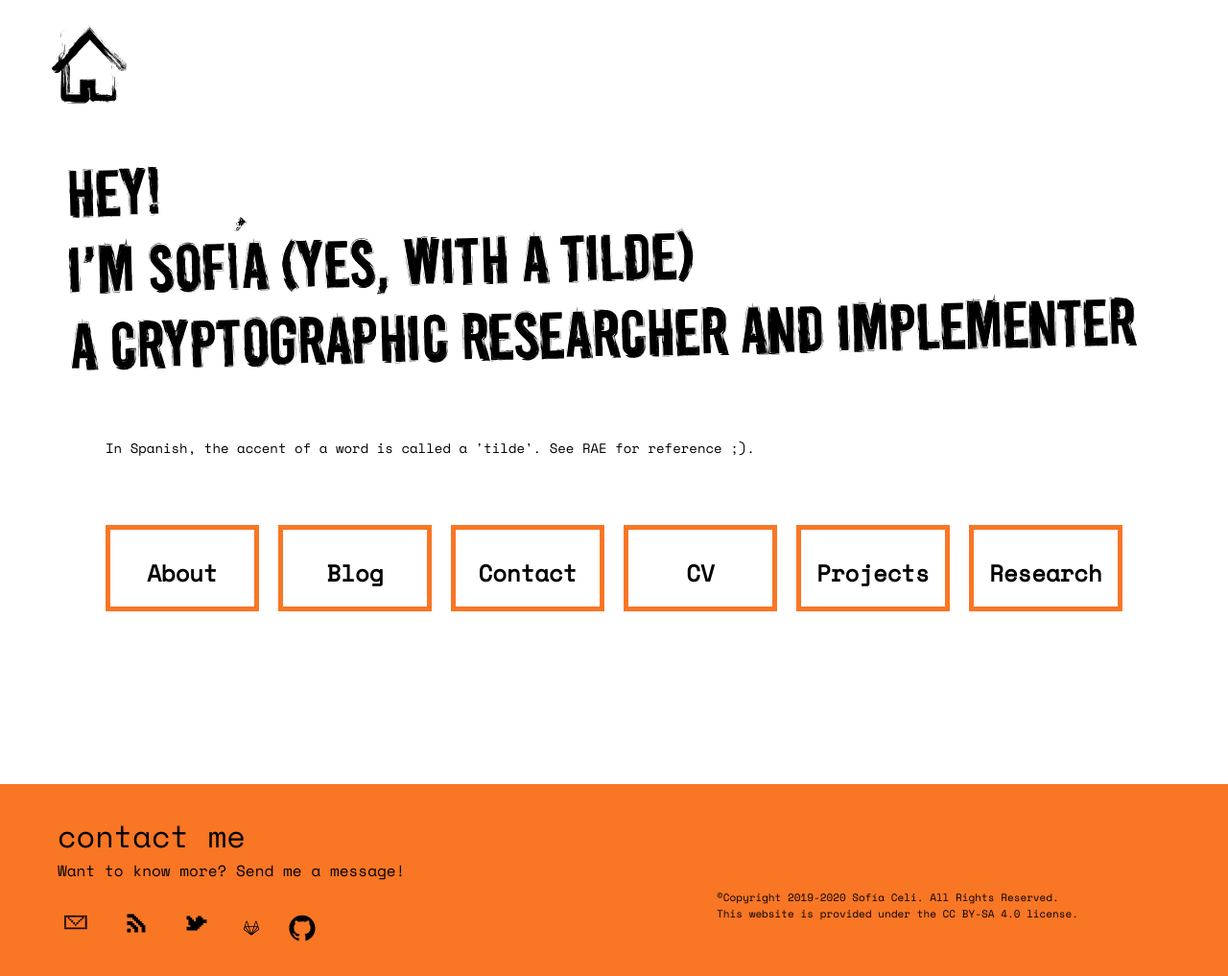
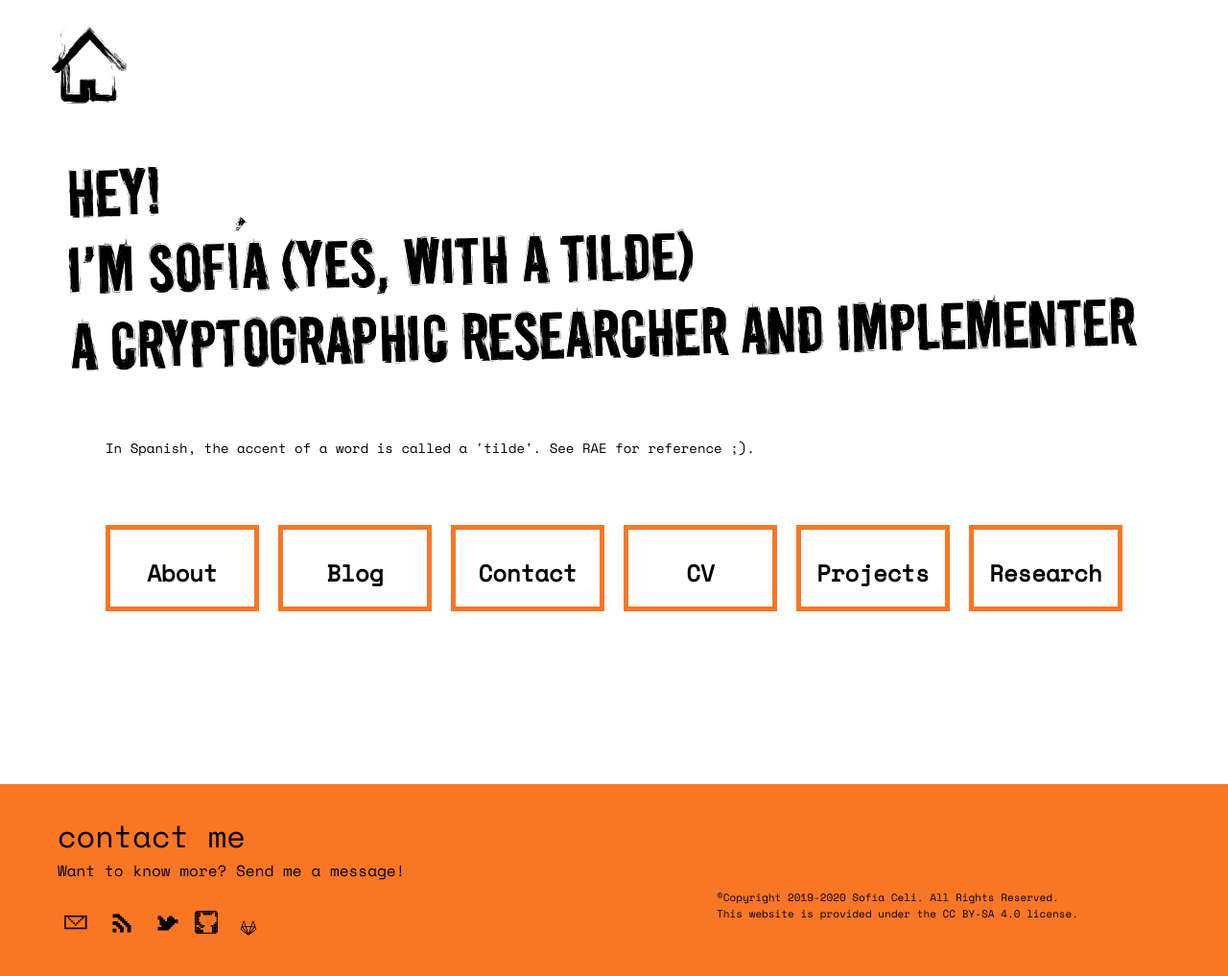
Before and after one commit to claucece/claucece.github.io, a Jekyll site: the page built from index.html, in a window 1280 px wide and 1017 px high. Shown: the whole window at 96% size. Built offline with Jekyll 4.4.1, drawn with Linux system fonts in a browser that asks for light colours.

Commit message:
Another 8-bit logo

```diff
--- a/_includes/footer.html
+++ b/_includes/footer.html
@@ -91,18 +91,14 @@
                 </svg>
               </span>
             </a>
+            <a class="footer-link" href="https://github.com/claucece" target="_blank" title="Check out my repos in Github">
+              <i class="nes-icon github"></i>
+            </a>
             <a class="footer-link" href="https://gitlab.com/cherenkov_d" target="_blank" title="Check out my repos in Gitlab">
               <span class="icon-footer">
                 <svg viewBox="0 0 586 559">
 								  <path d="m461.48 298.35l-17.78-54.63a7.72 7.72 0 0 0 -.43 -1.47l-35.67-109.8a14.18 14.18 0 0 0 -13.54 -9.67 13.94 13.94 0 0 0 -13.38 9.75l-34 104.63h-107.31l-34.05-104.63a13.94 13.94 0 0 0 -13.32 -9.75h-.08a14.22 14.22 0 0 0 -13.5 9.76l-35.7 109.93c0 .1-.08.18-.11.28l-18.1 55.61a20.29 20.29 0 0 0 7.37 22.71l156.38 113.63a8 8 0 0 0 9.45 -.05l156.41-113.58a20.28 20.28 0 0 0 7.36 -22.72m-233.75-45.13l43.59 134.16-104.64-134.16m148.05 134.19l41.8-128.62 1.8-5.57h61.1l-94.67 121.28m69.44-231.67l30.63 94.33h-61.31m-22.03 16l-30.37 93.46-18.12 55.66-48.42-149.12m-52.73-110.33l30.69 94.33h-61.27m-19.98 70.97a4.31 4.31 0 0 1 -1.56 -4.83l13.44-41.3 98.57 126.37m192.98-80.24l-110.46 80.21.37-.48 98.2-125.86 13.44 41.28a4.31 4.31 0 0 1 -1.55 4.84"/>
 							  </svg>
-              </span>
-            </a>
-            <a class="footer-link" href="https://github.com/claucece" target="_blank" title="Check out my repos in Github">
-              <span class="icon-footer">
-                <svg viewBox="0 0 16 16">
-                  <path d="M7.999,0.431c-4.285,0-7.76,3.474-7.76,7.761 c0,3.428,2.223,6.337,5.307,7.363c0.388,0.071,0.53-0.168,0.53-0.374c0-0.184-0.007-0.672-0.01-1.32 c-2.159,0.469-2.614-1.04-2.614-1.04c-0.353-0.896-0.862-1.135-0.862-1.135c-0.705-0.481,0.053-0.472,0.053-0.472 c0.779,0.055,1.189,0.8,1.189,0.8c0.692,1.186,1.816,0.843,2.258,0.645c0.071-0.502,0.271-0.843,0.493-1.037 C4.86,11.425,3.049,10.76,3.049,7.786c0-0.847,0.302-1.54,0.799-2.082C3.768,5.507,3.501,4.718,3.924,3.65 c0,0,0.652-0.209,2.134,0.796C6.677,4.273,7.34,4.187,8,4.184c0.659,0.003,1.323,0.089,1.943,0.261 c1.482-1.004,2.132-0.796,2.132-0.796c0.423,1.068,0.157,1.857,0.077,2.054c0.497,0.542,0.798,1.235,0.798,2.082 c0,2.981-1.814,3.637-3.543,3.829c0.279,0.24,0.527,0.713,0.527,1.437c0,1.037-0.01,1.874-0.01,2.129 c0,0.208,0.14,0.449,0.534,0.373c3.081-1.028,5.302-3.935,5.302-7.362C15.76,3.906,12.285,0.431,7.999,0.431z"/>
-                </svg>
               </span>
             </a>
           </li>
--- a/_sass/_base.scss
+++ b/_sass/_base.scss
@@ -138,10 +138,10 @@ a {
 }
 
 .icon-footer {
+    margin-top: 0px;
   > svg {
     width: 28px;
     height: 28px;
-    margin-right: 15px;
   }
 }
 
@@ -149,7 +149,6 @@ a {
   > svg {
     width: 38px;
     height: 38px;
-    margin-right: 15px;
   }
 }
 
@@ -183,6 +182,118 @@ a {
   }
 }
 
+@mixin pixelize($size, $matrix, $colors, $default-color: null) {
+  $ret: "";
+  $moz: "";
+  @if ($default-color == null) {
+    // count number of each color in matrix and decide main color by highest count
+    $matrix-colors: ();
+    $counts: ();
+    @each $row in $matrix {
+      @each $item in $row {
+        @if $item != 0 {
+          $index: index($matrix-colors, $item);
+          @if not $index {
+            $matrix-colors: append($matrix-colors, $item);
+            $counts: append($counts, 1);
+          } @else {
+            $count: nth($counts, $index) + 1;
+            $counts: set-nth($counts, $index, $count);
+          }
+        }
+      }
+    }
+    // use index of the highest count to get the corresponding matrix color
+    $default-color: nth($colors, nth($matrix-colors, index($counts, max($counts...))));
+  }
+
+  @for $i from 1 through length($matrix) {
+    $row: nth($matrix, $i);
+
+    @for $j from 1 through length($row) {
+      $dot: nth($row, $j);
+
+      @if $dot != 0 {
+        @if $ret != "" {
+          $ret: $ret + ",";
+          $moz: $moz + ",";
+        }
+
+        $color: nth($colors, $dot);
+        @if $color == $default-color {
+          $ret: $ret + ($j * $size) + " " + ($i * $size);
+          $moz: $moz + ($j * $size) + " " + ($i * $size) + " 0 0.020em";
+        } @else {
+          $ret: $ret + ($j * $size) + " " + ($i * $size) + " " + $color;
+          $moz: $moz + ($j * $size) + " " + ($i * $size) + " 0 0.020em " + $color;
+        }
+      }
+    }
+  }
+
+  width: $size;
+  height: $size;
+  color: $default-color;
+  box-shadow: unquote($ret);
+
+  // firefox only style
+  @supports (-moz-appearance: meterbar) {
+    box-shadow: unquote($moz);
+  }
+}
+
+$icon-github-colors: (#F97625, #000);
+// prettier-ignore
+$icon-github: (
+  ( 0,2,2,2,2,2,2,2,2,2,2,2,2,2,2,0 ),
+  ( 2,2,2,2,1,2,2,2,2,2,2,2,2,1,2,2 ),
+  ( 2,2,2,2,1,1,2,2,2,2,2,2,1,1,2,2 ),
+  ( 2,2,2,2,1,1,1,1,1,1,1,1,1,1,2,2 ),
+  ( 2,2,2,1,1,1,1,1,1,1,1,1,1,1,1,2 ),
+  ( 2,2,2,1,1,1,1,1,1,1,1,1,1,1,1,2 ),
+  ( 2,2,2,1,1,1,1,1,1,1,1,1,1,1,1,2 ),
+  ( 2,2,2,1,1,1,1,1,1,1,1,1,1,1,1,2 ),
+  ( 2,2,2,2,1,1,1,1,1,1,1,1,1,1,2,2 ),
+  ( 2,2,2,2,2,1,1,1,1,1,1,1,1,2,2,2 ),
+  ( 2,1,1,2,2,2,2,1,1,1,1,2,2,2,2,2 ),
+  ( 2,2,2,1,2,2,1,1,1,1,1,1,2,2,2,2 ),
+  ( 2,2,2,2,1,1,1,1,1,1,1,1,2,2,2,2 ),
+  ( 2,2,2,2,2,2,1,1,1,1,1,1,2,2,2,2 ),
+  ( 2,2,2,2,2,2,1,1,1,1,1,1,2,2,2,2 ),
+  ( 0,2,2,2,2,2,2,2,2,2,2,2,2,2,2,0 )
+);
+
+.nes-icon {
+  $default-size: 1px;
+  $icon-size: $default-size * 16;
+
+  position: relative;
+  display: inline-block;
+  width: $icon-size;
+  height: $icon-size;
+  margin-right: $icon-size;
+  margin-bottom: $icon-size;
+
+  transform: scale(2);
+  transform-origin: top left;
+
+  margin-bottom: $icon-size;
+  transform: scale(1.5);
+
+  &::before {
+    position: absolute;
+    top: $default-size * -1;
+    left: $default-size * -1;
+    display: block;
+    content: "";
+    background: transparent;
+  }
+
+  &.github::before {
+    @include pixelize($default-size, $icon-github, $icon-github-colors);
+  }
+}
+
 .copyright {
    font-size: 11px;
    text-align: left;
```
